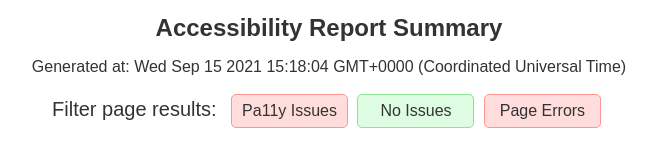
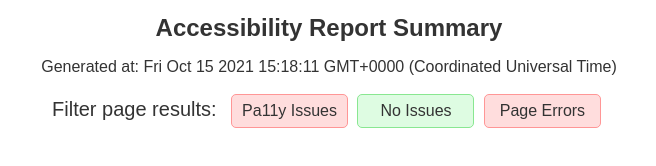
Before and after one commit to dmundra/civicactions-homesite-a11y, a website: page pa11y_report/index.html in a window 1280 px wide. Shown: the whole page, without its empty margins (311-967 px from the left). Drawn offline with Linux system fonts and the light colour scheme.

Commit message:
Commit from GitHub Actions (pa11y tests)

```diff
--- a/pa11y_report/index.html
+++ b/pa11y_report/index.html
@@ -139,7 +139,7 @@
 <body>
 	<main>
 		<h1>Accessibility Report Summary</h1>
-		<p>Generated at: Wed Sep 15 2021 15:18:04 GMT+0000 (Coordinated Universal Time)</p>
+		<p>Generated at: Fri Oct 15 2021 15:18:11 GMT+0000 (Coordinated Universal Time)</p>
 		<div class="filter">
 			<span class="label">Filter page results: </span>
 			<span id="pa11yIssues" class="button" title="Pa11y analyzed page and found issues">Pa11y Issues</span>
```
